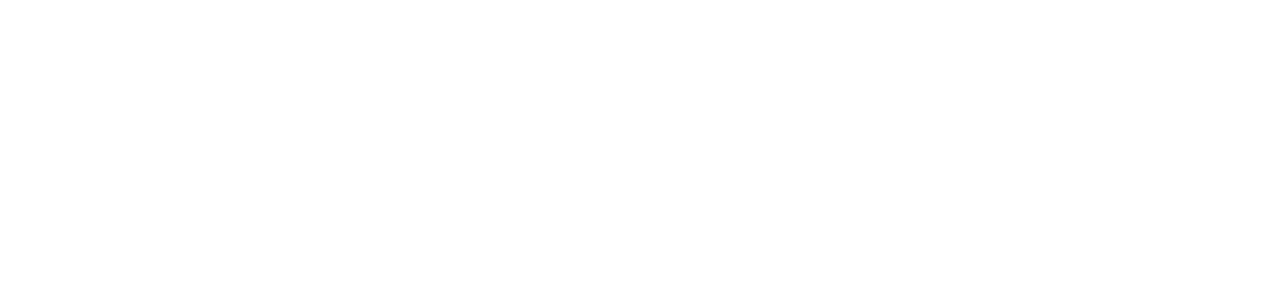
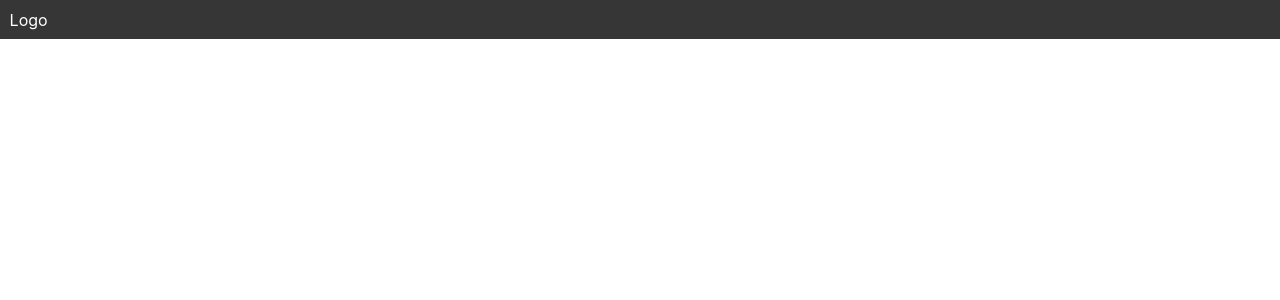
Before and after one commit to EmmaTheDev01/futureLearn, a React (Create React App) app: page /mail in a window 1280 px wide. Before the commit this address had no page. Shown: the top 300 px of the page. Built offline with nearby package versions, Linux system fonts and the light colour scheme.

Commit message:
initial commit

```diff
--- a/src/App.js
+++ b/src/App.js
@@ -4,6 +4,8 @@
 import { BrowserRouter as Router, Routes, Route } from 'react-router-dom';
 import Register from './pages/Register';
 import FrontPage from './pages/FrontPage';
+import Mail from './pages/Mail';
+import Group from './pages/Group';
 function App() {
   return (
     <Router>
@@ -13,6 +15,8 @@
         <Route path='/home' element={<FrontPage/>} />
         <Route path='/dashboard' element={<Dashboard />} />
         <Route path='/new-account' element={<Register />} />
+        <Route path='/mail' element={<Mail />} />
+        <Route path='/my-group' element={<Group />} />
       </Routes>
       </div>
     </Router>
--- a/src/components/FrontPageContent.js
+++ b/src/components/FrontPageContent.js
@@ -1,6 +1,6 @@
 import React from 'react'
 import './content.css'
-import {FaBookBookmark, FaRegBell, FaUserGroup } from 'react-icons/fa6'
+import { FaBell, FaBookBookmark, FaUserGroup } from 'react-icons/fa6'
 import { FaUserAlt } from 'react-icons/fa'
 const FrontPageContent = () => {
     return (
@@ -10,7 +10,7 @@
             </div>
             <div className='annoucement_box'>
 
-                <h3><span> <FaRegBell /> </span>Announcements</h3>
+                <h3><span> <FaBell /> </span>Announcements</h3>
             </div>
             <div className='post_box'>
                 <h3><span><FaBookBookmark /> </span>Posts</h3>
@@ -19,6 +19,9 @@
 
                 <h3><sapn><FaUserAlt /> </sapn>My Profile</h3>
             </div>
+            <div className='timeline'>
+                <h3>Timeline</h3>
+            </div>
         </div>
     )
 }
--- a/src/components/FrontpageLeft.css
+++ b/src/components/FrontpageLeft.css
@@ -2,7 +2,6 @@
     padding: 0;
     margin: 0;
     box-sizing: border-box;
-    height: 100%;
 }
 .home_left_nav li{
 
--- a/src/components/content.css
+++ b/src/components/content.css
@@ -45,3 +45,12 @@
     padding: 1rem;
     box-shadow:#9e9e9e 3px 0px 40px 10px;
 }
+.boxes .timeline{
+    width: 95%;
+    height: auto;
+    background-color: #fff;
+    margin: .5rem;
+    border: 1px solid #eeeeee;
+    border-radius: 16px;
+    padding: 1rem;
+}
--- /dev/null
+++ b/src/pages/Group.js
@@ -0,0 +1,9 @@
+import React from 'react'
+
+const Group = () => {
+  return (
+    <div>Group</div>
+  )
+}
+
+export default Group
--- /dev/null
+++ b/src/pages/Mail.js
@@ -0,0 +1,20 @@
+import React from 'react'
+import TopNav from '../components/TopNav'
+import FrontPageLeft from '../components/FrontPageLeft'
+import './mail.css'
+const Mail = () => {
+    return (
+        <div className='mail'>
+            <TopNav />
+            <div className='mail_container'>
+                <div className="home_left_nav">
+                <FrontPageLeft />
+                </div>
+                <div className='mail_body'>
+                </div>
+            </div>
+        </div>
+    )
+}
+
+export default Mail
--- /dev/null
+++ b/src/pages/mail.css
@@ -0,0 +1,19 @@
+.mail{
+    padding: 0;
+    margin: 0;
+    width: 100%;
+    overflow: hidden;
+    height: 100vh;
+}
+.mail_container{
+    display: flex;
+    justify-content: center;
+    align-items: center;
+}
+.Home_left_nav {
+    width: 20%;
+    box-sizing: border-box;
+    height: 85vh;
+    overflow: auto;
+    background-color: #363636 !important;
+}
```
